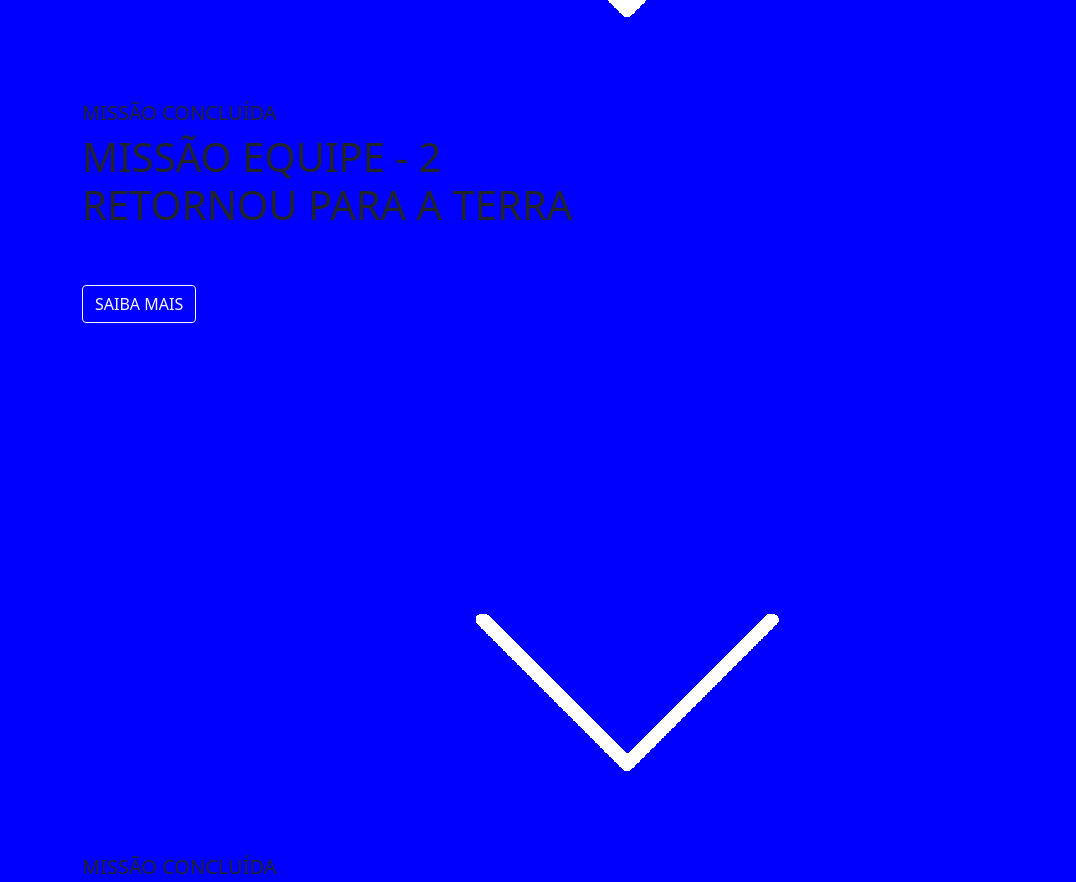
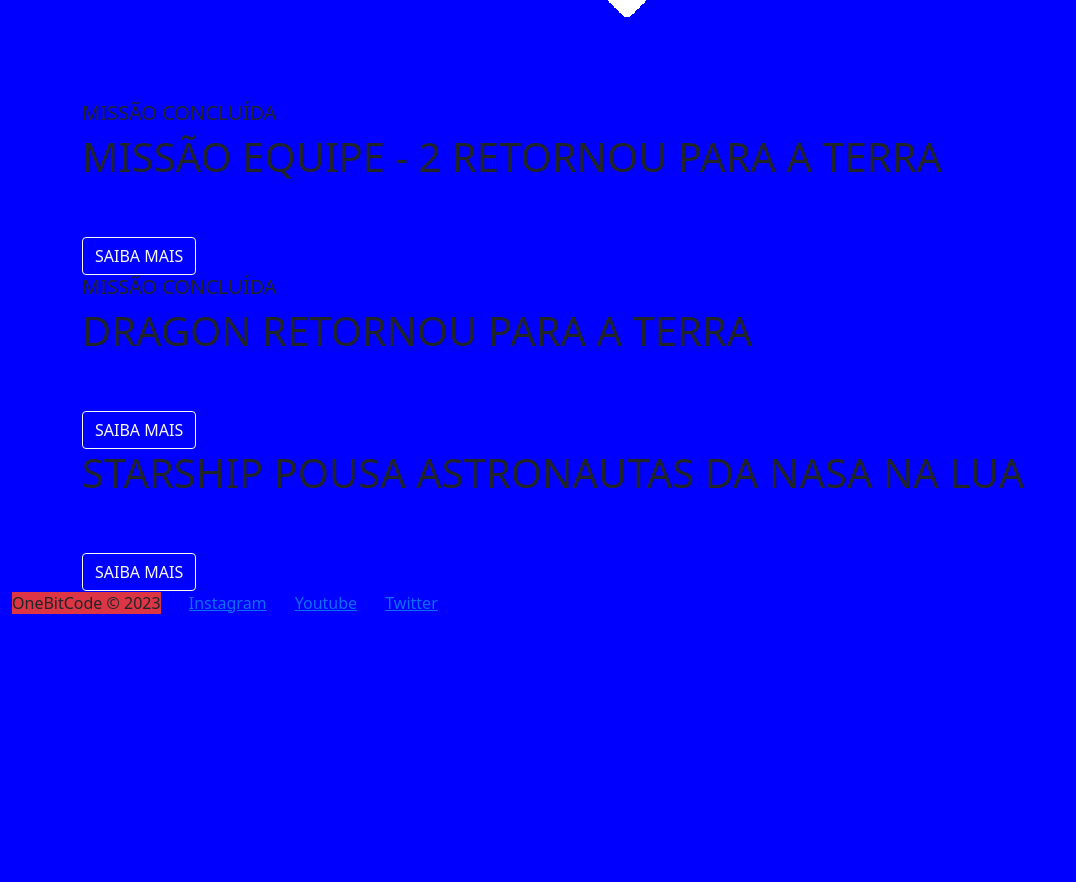
Before and after one commit to fernandoreinaldo/bootstrap, a plain HTML site: page onebitX/index.html in a window 1280 px wide. Shown: the part 789-1671 px from the top of the page, without its empty margins (0-1076 px from the left). After the commit the page ends 1404 px from the top, so only its background shows below. Drawn offline with nearby package versions, Linux system fonts and the light colour scheme.

Commit message:
criacao do footer

```diff
--- a/onebitX/index.html
+++ b/onebitX/index.html
@@ -14,7 +14,7 @@
     <!-- Link CSS -->
     <link rel="stylesheet" href="./css/style.css">
     <style>
-        body{
+        body {
             background-color: blue;
         }
     </style>
@@ -30,7 +30,9 @@
                         <a href="/index.html">
                             <img src="./images/logo-obc-2021-darkbg.png" alt="logoOBC" class="logoPC img-fluid">
                         </a>
-                        <button class="navbar-toggler" type="button" data-bs-toggle="collapse"data-bs-target="#navbarNav" aria-controls="navbarNav" aria-expanded="false"aria-label="Toggle navigation">
+                        <button class="navbar-toggler" type="button" data-bs-toggle="collapse"
+                            data-bs-target="#navbarNav" aria-controls="navbarNav" aria-expanded="false"
+                            aria-label="Toggle navigation">
                             <span class="navbar-toggler-icon"></span>
                         </button>
                         <div class="collapse navbar-collapse" id="navbarNav">
@@ -40,12 +42,14 @@
                                 </li>
                                 <li class="nav-item">
                                     <a class="nav-link active" href="/humanSpace.html">HUMAN SPACE FLIGHT</a>
-                            </li></ul>
+                                </li>
+                            </ul>
                         </div>
                     </div>
                 </nav>
             </header>
         </div>
+
         <div class="container tittlePadding">
             <p class="h5" id="launchComing">LANÇAMENTO A CAMINHO</p>
             <p class="h1">MISSÃO EQUIPE - 3</p>
@@ -58,39 +62,34 @@
     </div>
 
     <div class="container-fluid container00 container02">
-        <div class="container tittlePadding">
+        <div class="container">
             <p class="h5" id="launchComing">MISSÃO CONCLUÍDA</p>
-            <p class="h1">MISSÃO EQUIPE - 2 <br> RETORNOU PARA A TERRA</p>
+            <p class="h1 shortTitle">MISSÃO EQUIPE - 2 RETORNOU PARA A TERRA</p>
             <button type="button" class="btn btn-outline-light mt-5" id="button">SAIBA MAIS</button>
-
-            <div class="container text-center">
-                <img src="./images/home/arrowDown.gif" alt="">
-            </div>
         </div>
     </div>
 
     <div class="container-fluid container00 container03">
         <div class="container tittlePadding">
             <p class="h5" id="launchComing">MISSÃO CONCLUÍDA</p>
-            <p class="h1">DRAGON RETORNOU PARA A <br> TERRA</p>
+            <p class="h1 shortTitle">DRAGON RETORNOU PARA A TERRA</p>
             <button type="button" class="btn btn-outline-light mt-5" id="button">SAIBA MAIS</button>
-
-            <div class="container text-center">
-                <img src="./images/home/arrowDown.gif" alt="">
-            </div>
         </div>
     </div>
 
     <div class="container-fluid container00 container04">
         <div class="container tittlePadding">
-            <p class="h1">STARSHIP POUSA ASTRONAUTAS <br> DA NASA NA LUA</p>
+            <p class="h1 mediumTitle">STARSHIP POUSA ASTRONAUTAS DA NASA NA LUA</p>
             <button type="button" class="btn btn-outline-light mt-5" id="button">SAIBA MAIS</button>
-
-            <div class="container text-center">
-                <img src="./images/home/arrowDown.gif" alt="">
         </div>
     </div>
-    </div>
+
+    <footer class="container-fluid footer">
+        <span class="me-4 copyFR bg-danger">OneBitCode &copy; 2023</span>
+        <a href="https://www.instagram.com" target="_blank" class="me-4">Instagram</a>
+        <a href="https://www.youtube.com" target="_blank" class="me-4">Youtube</a>
+        <a href="https://twitter.com" target="_blank">Twitter</a>
+    </footer>
 
     <!-- Bootstrap Script -->
     <script src="https://cdn.jsdelivr.net/npm/bootstrap@5.1.3/dist/js/bootstrap.bundle.min.js"
```
Also changed, not shown: onebitX/falcon9.html (+14 -7 lines), onebitX/humanSpace.html (+14 -7 lines). Lines whose indentation alone changed are shown as unchanged.
